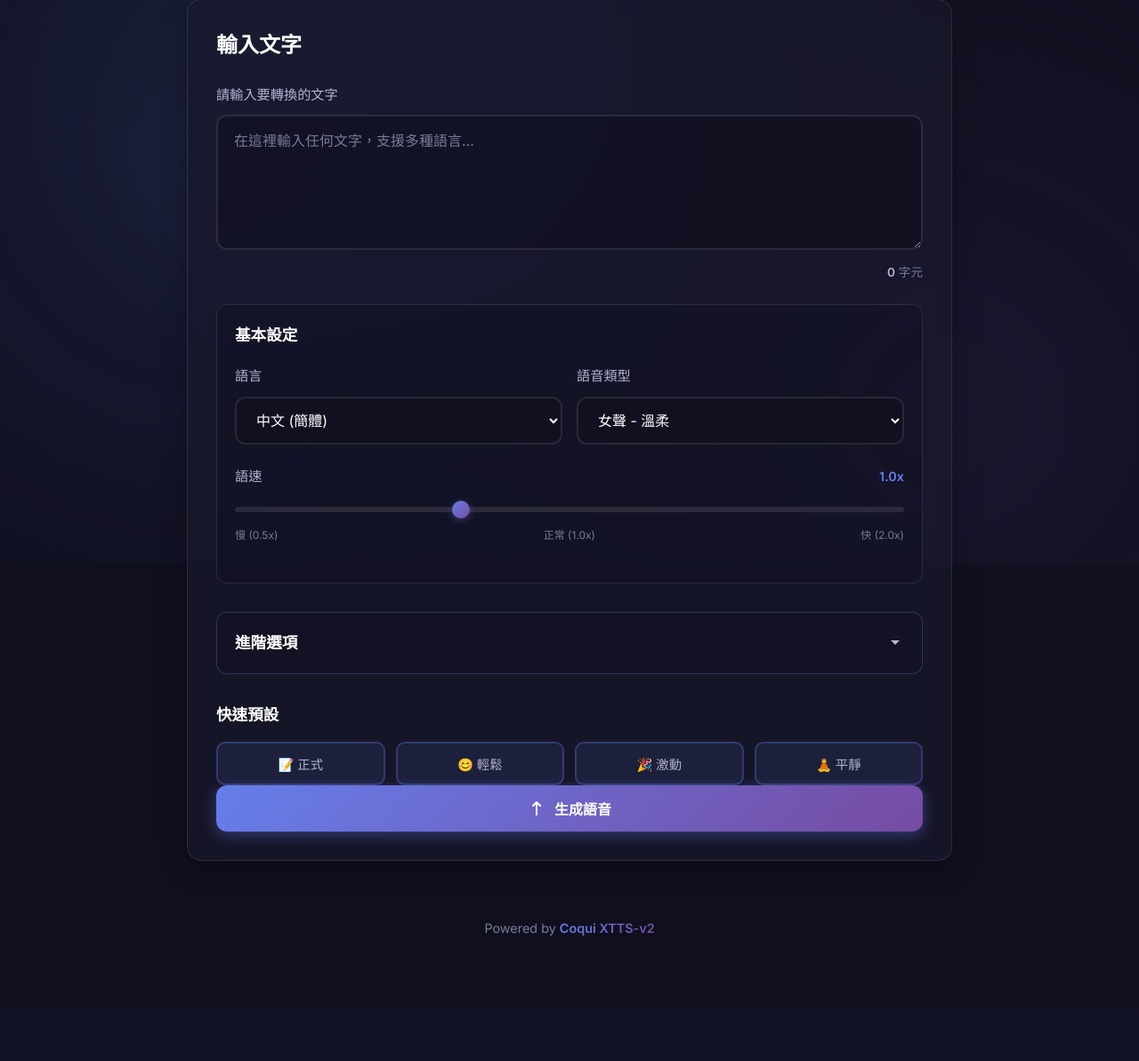
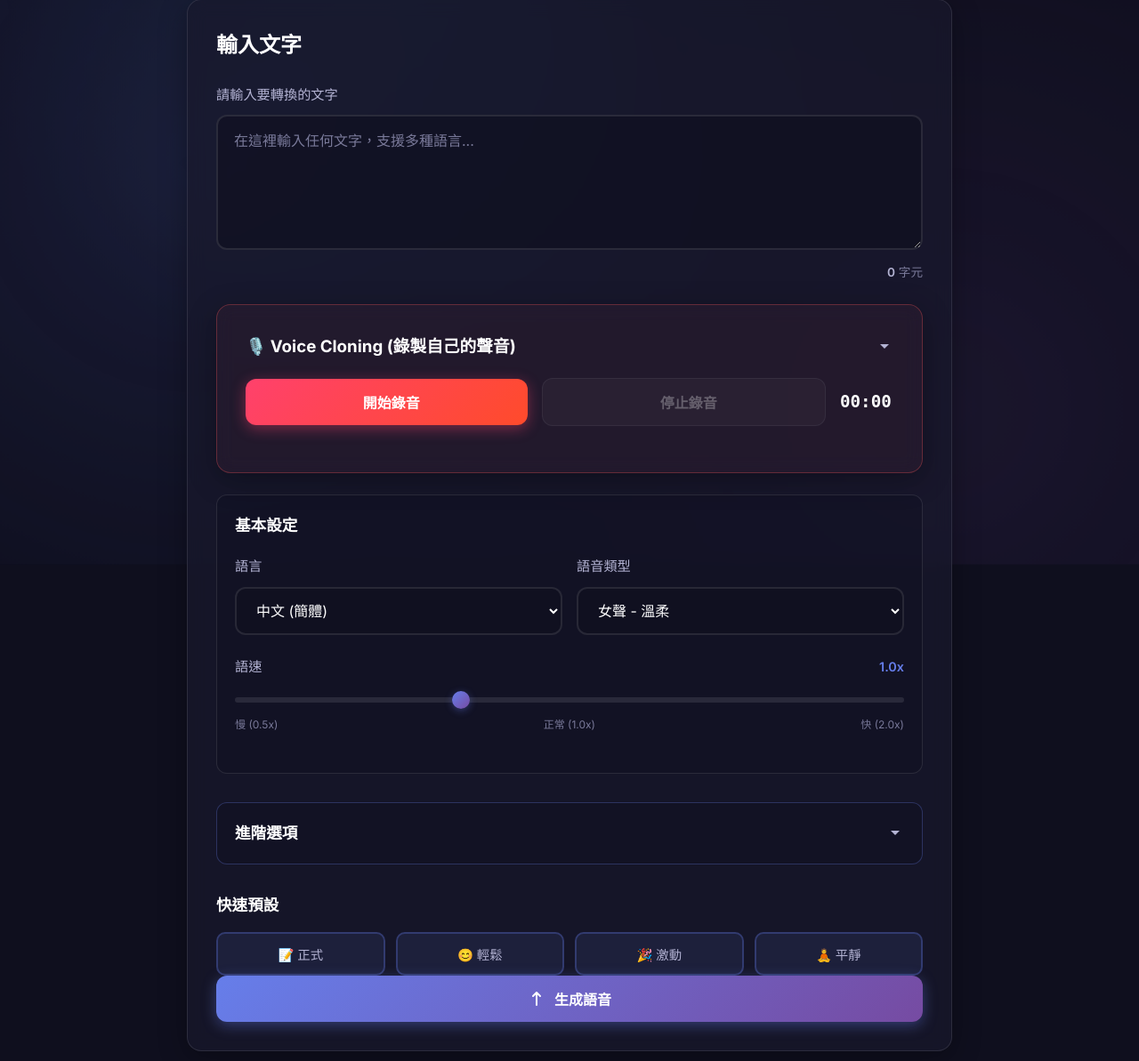
Before and after one commit to leelai/xtts-voice-web, a Flask app: page / in a window 1280 px wide. Shown: the part 205-1398 px from the top of the page at 89% size. Before the commit the page ends 1257 px from the top, so only its background shows below. Run offline with Flask 3, Linux system fonts and the light colour scheme.

Commit message:
fix: Convert uploaded audio to WAV using ffmpeg to resolve format recognition errors

```diff
--- a/app.py
+++ b/app.py
@@ -18,34 +18,40 @@ print("Model loaded successfully!")
 # Audio output directory
 AUDIO_DIR = os.path.join(app.static_folder, 'audio')
 VOICES_DIR = os.path.join(app.static_folder, 'audio', 'voices')
+CLONED_VOICES_DIR = os.path.join(app.static_folder, 'audio', 'cloned')
 os.makedirs(AUDIO_DIR, exist_ok=True)
 os.makedirs(VOICES_DIR, exist_ok=True)
+os.makedirs(CLONED_VOICES_DIR, exist_ok=True)
 
-# Voice presets configuration
+# Voice presets configuration with VCTK model for diversity
 VOICE_PRESETS = {
     'female_soft': {
         'name': '女聲 - 溫柔',
         'file': 'female_soft.wav',
-        'model': 'tts_models/en/ljspeech/tacotron2-DDC',
-        'text': 'Hello, I am a gentle female voice for your text to speech needs.'
+        'model': 'tts_models/en/vctk/vits',
+        'speaker': 'p225',  # Female speaker
+        'text': 'Hello, I am a gentle and soft female voice for your text to speech application.'
     },
     'female_bright': {
         'name': '女聲 - 活潑',
         'file': 'female_bright.wav',
-        'model': 'tts_models/en/ljspeech/tacotron2-DDC',
-        'text': 'Hi there! I am an energetic and bright female voice!'
+        'model': 'tts_models/en/vctk/vits',
+        'speaker': 'p234',  # Female speaker
+        'text': 'Hi there! I am an energetic and bright female voice ready to help you!'
     },
     'male_deep': {
         'name': '男聲 - 深沉',
         'file': 'male_deep.wav',
-        'model': 'tts_models/en/ljspeech/tacotron2-DDC',
-        'text': 'Greetings, I am a deep male voice with a professional tone.'
+        'model': 'tts_models/en/vctk/vits',
+        'speaker': 'p226',  # Male speaker
+        'text': 'Greetings, I am a deep male voice with a professional and authoritative tone.'
     },
     'neutral': {
         'name': '中性聲音',
         'file': 'neutral.wav',
-        'model': 'tts_models/en/ljspeech/tacotron2-DDC',
-        'text': 'Hello, I am a neutral voice for general purposes.'
+        'model': 'tts_models/en/vctk/vits',
+        'speaker': 'p230',  # Neutral/Male speaker
+        'text': 'Hello, I am a neutral voice suitable for general purposes and various applications.'
     }
 }
 
@@ -57,11 +63,14 @@ def create_voice_presets():
             try:
                 print(f"Creating voice preset: {preset_info['name']}...")
                 temp_tts = TTS(preset_info['model'])
+
+                # Generate with specific speaker
                 temp_tts.tts_to_file(
-                    preset_info['text'],
+                    text=preset_info['text'],
+                    speaker=preset_info['speaker'],
                     file_path=voice_path
                 )
-                print(f"✓ Created: {preset_info['name']}")
+                print(f"✓ Created: {preset_info['name']} (Speaker: {preset_info['speaker']})")
             except Exception as e:
                 print(f"Error creating {preset_info['name']}: {e}")
                 # Create silent audio as fallback
@@ -79,14 +88,95 @@ def index():
 
 @app.route('/api/voices', methods=['GET'])
 def get_voices():
-    """Return available voice presets"""
-    voices = {}
+    """Return available voice presets and cloned voices"""
+    voices = {
+        'presets': {},
+        'cloned': {}
+    }
+
+    # Add presets
     for preset_id, preset_info in VOICE_PRESETS.items():
-        voices[preset_id] = {
+        voices['presets'][preset_id] = {
             'name': preset_info['name'],
             'id': preset_id
         }
+
+    # Add cloned voices
+    try:
+        cloned_files = os.listdir(CLONED_VOICES_DIR)
+        for file in cloned_files:
+            if file.endswith('.wav'):
+                # Filename format: name_id.wav
+                name_part = file.rsplit('_', 1)[0]
+                voice_id = file
+                voices['cloned'][voice_id] = {
+                    'name': name_part,
+                    'id': voice_id
+                }
+    except Exception as e:
+        print(f"Error listing cloned voices: {e}")
+
     return jsonify(voices)
+
+@app.route('/api/upload_voice', methods=['POST'])
+def upload_voice():
+    try:
+        if 'audio' not in request.files:
+            return jsonify({'error': 'No audio file provided'}), 400
+
+        audio_file = request.files['audio']
+        name = request.form.get('name', 'Custom Voice')
+
+        # Sanitize name
+        safe_name = "".join([c for c in name if c.isalpha() or c.isdigit() or c==' ']).rstrip()
+        safe_name = safe_name.replace(' ', '_')
+        if not safe_name:
+            safe_name = "custom_voice"
+
+        # Generate unique filename
+        voice_id = f"{safe_name}_{uuid.uuid4().hex[:8]}"
+        filename = f"{voice_id}.wav"
+
+        # Save to temp file first
+        temp_path = os.path.join(CLONED_VOICES_DIR, f"temp_{filename}")
+        final_path = os.path.join(CLONED_VOICES_DIR, filename)
+
+        audio_file.save(temp_path)
+
+        # Convert to WAV using ffmpeg
+        import subprocess
+        try:
+            # Convert to 22050Hz mono 16-bit PCM WAV (standard for TTS)
+            command = [
+                'ffmpeg', '-y',
+                '-i', temp_path,
+                '-acodec', 'pcm_s16le',
+                '-ac', '1',
+                '-ar', '22050',
+                final_path
+            ]
+            subprocess.run(command, check=True, stdout=subprocess.PIPE, stderr=subprocess.PIPE)
+
+            # Remove temp file
+            if os.path.exists(temp_path):
+                os.remove(temp_path)
+
+        except subprocess.CalledProcessError as e:
+            print(f"FFmpeg conversion error: {e.stderr.decode()}")
+            # If conversion fails, try to use the original file (rename it)
+            if os.path.exists(temp_path):
+                os.rename(temp_path, final_path)
+            return jsonify({'error': 'Audio conversion failed'}), 500
+
+        return jsonify({
+            'success': True,
+            'voice_id': filename,
+            'name': safe_name
+        })
+
+    except Exception as e:
+        print(f"Error uploading voice: {e}")
+        return jsonify({'error': str(e)}), 500
 
 @app.route('/api/tts', methods=['POST'])
 def text_to_speech():
@@ -112,10 +202,23 @@ def text_to_speech():
             return jsonify({'error': '請輸入文字'}), 400
 
         # Get speaker wav path
+        speaker_wav = None
+        voice_name = "Unknown"
+
+        # Check if it's a preset
         if voice_preset in VOICE_PRESETS:
             speaker_wav = os.path.join(VOICES_DIR, VOICE_PRESETS[voice_preset]['file'])
+            voice_name = VOICE_PRESETS[voice_preset]['name']
+        # Check if it's a cloned voice (filename)
         else:
-            speaker_wav = os.path.join(VOICES_DIR, VOICE_PRESETS['female_soft']['file'])
+            potential_path = os.path.join(CLONED_VOICES_DIR, voice_preset)
+            if os.path.exists(potential_path):
+                speaker_wav = potential_path
+                voice_name = voice_preset.rsplit('_', 1)[0]
+            else:
+                # Fallback
+                speaker_wav = os.path.join(VOICES_DIR, VOICE_PRESETS['female_soft']['file'])
+                voice_name = "Fallback (Female Soft)"
 
         if not os.path.exists(speaker_wav):
             return jsonify({'error': '語音檔案不存在'}), 500
@@ -127,7 +230,7 @@ def text_to_speech():
         # Generate speech using XTTS-v2 with custom parameters
         print(f"Generating speech:")
         print(f"  Text: {text[:50]}...")
-        print(f"  Voice: {VOICE_PRESETS.get(voice_preset, {}).get('name', 'Unknown')}")
+        print(f"  Voice: {voice_name}")
         print(f"  Speed: {speed}x")
         print(f"  Temperature: {temperature}")
 
@@ -153,7 +256,7 @@ def text_to_speech():
             'audio_url': audio_url,
             'filename': filename,
             'parameters': {
-                'voice': VOICE_PRESETS.get(voice_preset, {}).get('name', 'Unknown'),
+                'voice': voice_name,
                 'speed': speed,
                 'temperature': temperature,
                 'repetition_penalty': repetition_penalty,
--- a/static/css/style.css
+++ b/static/css/style.css
@@ -538,6 +538,90 @@ audio::-webkit-media-controls-panel {
     color: var(--text-primary);
 }
 
+/* Voice Cloning Section */
+.cloning-section {
+    border: 1px solid rgba(255, 87, 87, 0.3);
+    background: rgba(255, 87, 87, 0.05);
+}
+
+.cloning-content {
+    margin-top: 20px;
+}
+
+.recorder-controls {
+    display: flex;
+    align-items: center;
+    gap: 16px;
+    margin-bottom: 20px;
+}
+
+.btn-record {
+    background: linear-gradient(135deg, #ff416c 0%, #ff4b2b 100%);
+    color: white;
+    box-shadow: 0 4px 16px rgba(255, 65, 108, 0.4);
+}
+
+.btn-record:hover {
+    box-shadow: 0 8px 24px rgba(255, 65, 108, 0.6);
+}
+
+.btn-record.recording {
+    animation: pulse-red 1.5s infinite;
+}
+
+.btn-stop {
+    background: rgba(255, 255, 255, 0.1);
+    border: 1px solid rgba(255, 255, 255, 0.2);
+    color: var(--text-primary);
+}
+
+.btn-stop:disabled {
+    opacity: 0.3;
+    cursor: not-allowed;
+}
+
+.timer {
+    font-family: monospace;
+    font-size: 1.2rem;
+    color: var(--text-primary);
+    font-weight: 600;
+    min-width: 60px;
+}
+
+.save-voice-form {
+    display: flex;
+    gap: 12px;
+    margin-top: 16px;
+}
+
+.save-voice-form input {
+    flex: 1;
+    background: rgba(15, 15, 30, 0.6);
+    border: 1px solid var(--border-color);
+    border-radius: 12px;
+    padding: 12px 16px;
+    color: var(--text-primary);
+}
+
+.btn-save {
+    background: var(--accent-gradient);
+    white-space: nowrap;
+}
+
+@keyframes pulse-red {
+    0% {
+        box-shadow: 0 0 0 0 rgba(255, 65, 108, 0.7);
+    }
+
+    70% {
+        box-shadow: 0 0 0 10px rgba(255, 65, 108, 0);
+    }
+
+    100% {
+        box-shadow: 0 0 0 0 rgba(255, 65, 108, 0);
+    }
+}
+
 /* Responsive Design */
 @media (max-width: 768px) {
     .container {
@@ -567,4 +651,8 @@ audio::-webkit-media-controls-panel {
     .settings-section {
         padding: 16px;
     }
+
+    .save-voice-form {
+        flex-direction: column;
+    }
 }
--- a/static/js/app.js
+++ b/static/js/app.js
@@ -267,15 +267,181 @@ document.documentElement.style.scrollBehavior = 'smooth';
 // Initialize
 console.log('TTS App initialized with voice customization');
 
-// Load available voices from API (optional enhancement)
+// Voice Cloning Elements
+const cloningToggle = document.getElementById('cloningToggle');
+const cloningContent = document.getElementById('cloningContent');
+const recordBtn = document.getElementById('recordBtn');
+const stopRecordBtn = document.getElementById('stopRecordBtn');
+const recordingTimer = document.getElementById('recordingTimer');
+const recordingPreview = document.getElementById('recordingPreview');
+const previewPlayer = document.getElementById('previewPlayer');
+const voiceNameInput = document.getElementById('voiceNameInput');
+const saveVoiceBtn = document.getElementById('saveVoiceBtn');
+const customVoicesGroup = document.getElementById('customVoicesGroup');
+
+// Recording State
+let mediaRecorder;
+let audioChunks = [];
+let recordingStartTime;
+let timerInterval;
+let currentRecordedBlob;
+
+// Voice Cloning Toggle
+cloningToggle.addEventListener('click', () => {
+    cloningToggle.classList.toggle('active');
+    if (cloningContent.style.display === 'none' || !cloningContent.style.display) {
+        cloningContent.style.display = 'block';
+        cloningContent.style.animation = 'fadeIn 0.5s ease';
+    } else {
+        cloningContent.style.display = 'none';
+    }
+});
+
+// Start Recording
+recordBtn.addEventListener('click', async () => {
+    try {
+        const stream = await navigator.mediaDevices.getUserMedia({ audio: true });
+        mediaRecorder = new MediaRecorder(stream);
+        audioChunks = [];
+
+        mediaRecorder.ondataavailable = (event) => {
+            audioChunks.push(event.data);
+        };
+
+        mediaRecorder.onstop = () => {
+            currentRecordedBlob = new Blob(audioChunks, { type: 'audio/wav' });
+            const audioUrl = URL.createObjectURL(currentRecordedBlob);
+            previewPlayer.src = audioUrl;
+            recordingPreview.style.display = 'block';
+
+            // Stop all tracks
+            stream.getTracks().forEach(track => track.stop());
+        };
+
+        mediaRecorder.start();
+
+        // UI Updates
+        recordBtn.disabled = true;
+        recordBtn.classList.add('recording');
+        recordBtn.querySelector('#recordText').textContent = '錄音中...';
+        stopRecordBtn.disabled = false;
+        recordingPreview.style.display = 'none';
+
+        // Timer
+        recordingStartTime = Date.now();
+        timerInterval = setInterval(updateTimer, 1000);
+
+    } catch (err) {
+        console.error('Error accessing microphone:', err);
+        showAlert('無法存取麥克風，請檢查權限設定', 'error');
+    }
+});
+
+// Stop Recording
+stopRecordBtn.addEventListener('click', () => {
+    if (mediaRecorder && mediaRecorder.state !== 'inactive') {
+        mediaRecorder.stop();
+
+        // UI Updates
+        recordBtn.disabled = false;
+        recordBtn.classList.remove('recording');
+        recordBtn.querySelector('#recordText').textContent = '重新錄音';
+        stopRecordBtn.disabled = true;
+
+        clearInterval(timerInterval);
+    }
+});
+
+function updateTimer() {
+    const elapsed = Math.floor((Date.now() - recordingStartTime) / 1000);
+    const minutes = Math.floor(elapsed / 60).toString().padStart(2, '0');
+    const seconds = (elapsed % 60).toString().padStart(2, '0');
+    recordingTimer.textContent = `${minutes}:${seconds}`;
+}
+
+// Save Voice
+saveVoiceBtn.addEventListener('click', async () => {
+    if (!currentRecordedBlob) {
+        showAlert('沒有可保存的錄音', 'error');
+        return;
+    }
+
+    const name = voiceNameInput.value.trim();
+    if (!name) {
+        showAlert('請輸入聲音名稱', 'error');
+        return;
+    }
+
+    const formData = new FormData();
+    formData.append('audio', currentRecordedBlob, 'recording.wav');
+    formData.append('name', name);
+
+    saveVoiceBtn.disabled = true;
+    saveVoiceBtn.textContent = '上傳中...';
+
+    try {
+        const response = await fetch('/api/upload_voice', {
+            method: 'POST',
+            body: formData
+        });
+
+        const data = await response.json();
+
+        if (data.success) {
+            showAlert(`聲音 "${data.name}" 保存成功！`, 'success');
+
+            // Add to select list
+            addCustomVoiceOption(data.name, data.voice_id);
+
+            // Select the new voice
+            voiceSelect.value = data.voice_id;
+
+            // Reset UI
+            voiceNameInput.value = '';
+            recordingPreview.style.display = 'none';
+            recordingTimer.textContent = '00:00';
+            recordBtn.querySelector('#recordText').textContent = '開始錄音';
+        } else {
+            throw new Error(data.error);
+        }
+
+    } catch (error) {
+        console.error('Error uploading voice:', error);
+        showAlert('保存聲音失敗: ' + error.message, 'error');
+    } finally {
+        saveVoiceBtn.disabled = false;
+        saveVoiceBtn.textContent = '💾 保存聲音';
+    }
+});
+
+function addCustomVoiceOption(name, id) {
+    // Remove "No custom voices" option if it exists
+    const placeholder = customVoicesGroup.querySelector('option[disabled]');
+    if (placeholder) {
+        placeholder.remove();
+    }
+
+    const option = document.createElement('option');
+    option.value = id;
+    option.textContent = `👤 ${name}`;
+    customVoicesGroup.appendChild(option);
+}
+
+// Load available voices from API
 async function loadVoices() {
     try {
         const response = await fetch('/api/voices');
-        const voices = await response.json();
-        console.log('Available voices:', voices);
+        const data = await response.json();
 
-        // Optionally populate voice select dynamically
-        // This code keeps the hardcoded options but validates them
+        if (data.cloned && Object.keys(data.cloned).length > 0) {
+            // Clear placeholder
+            customVoicesGroup.innerHTML = '';
+
+            Object.values(data.cloned).forEach(voice => {
+                addCustomVoiceOption(voice.name, voice.id);
+            });
+        }
+
     } catch (error) {
         console.log('Could not load voices:', error);
     }
--- a/templates/index.html
+++ b/templates/index.html
@@ -45,6 +45,44 @@
                         </div>
                     </div>
 
+                    <!-- Voice Cloning Section -->
+                    <div class="card cloning-section">
+                        <div class="section-header" id="cloningToggle">
+                            <h3>🎙️ Voice Cloning (錄製自己的聲音)</h3>
+                            <svg class="toggle-icon" width="20" height="20" viewBox="0 0 20 20" fill="currentColor">
+                                <path d="M5 7l5 5 5-5H5z" />
+                            </svg>
+                        </div>
+
+                        <div class="cloning-content" id="cloningContent">
+                            <div class="recorder-controls">
+                                <button type="button" id="recordBtn" class="btn btn-record">
+                                    <span class="record-icon"></span>
+                                    <span id="recordText">開始錄音</span>
+                                </button>
+                                <button type="button" id="stopRecordBtn" class="btn btn-stop" disabled>
+                                    <span class="stop-icon"></span>
+                                    停止錄音
+                                </button>
+                                <span id="recordingTimer" class="timer">00:00</span>
+                            </div>
+
+                            <div class="recording-preview" id="recordingPreview" style="display: none;">
+                                <audio id="previewPlayer" controls></audio>
+
+                                <div class="save-voice-form">
+                                    <input type="text" id="voiceNameInput" placeholder="為您的聲音命名 (例如: 我的聲音 1)"
+                                        maxlength="20">
+                                    <button type="button" id="saveVoiceBtn" class="btn btn-save">
+                                        💾 保存聲音
+                                    </button>
+                                </div>
+                            </div>
+
+                            <div class="recording-status" id="recordingStatus"></div>
+                        </div>
+                    </div>
+
                     <!-- Basic Settings -->
                     <div class="settings-section">
                         <h3>基本設定</h3>
@@ -69,10 +107,16 @@
                             <div class="form-group">
                                 <label for="voiceSelect">語音類型</label>
                                 <select id="voiceSelect" name="voice_preset">
-                                    <option value="female_soft">女聲 - 溫柔</option>
-                                    <option value="female_bright">女聲 - 活潑</option>
-                                    <option value="male_deep">男聲 - 深沉</option>
-                                    <option value="neutral">中性聲音</option>
+                                    <optgroup label="預設語音" id="presetVoicesGroup">
+                                        <option value="female_soft">女聲 - 溫柔</option>
+                                        <option value="female_bright">女聲 - 活潑</option>
+                                        <option value="male_deep">男聲 - 深沉</option>
+                                        <option value="neutral">中性聲音</option>
+                                    </optgroup>
+                                    <optgroup label="我的自訂語音" id="customVoicesGroup">
+                                        <!-- Custom voices will be added here -->
+                                        <option value="" disabled>暫無自訂語音</option>
+                                    </optgroup>
                                 </select>
                             </div>
                         </div>
```
Also changed, not shown: README.md, 5 other files.
